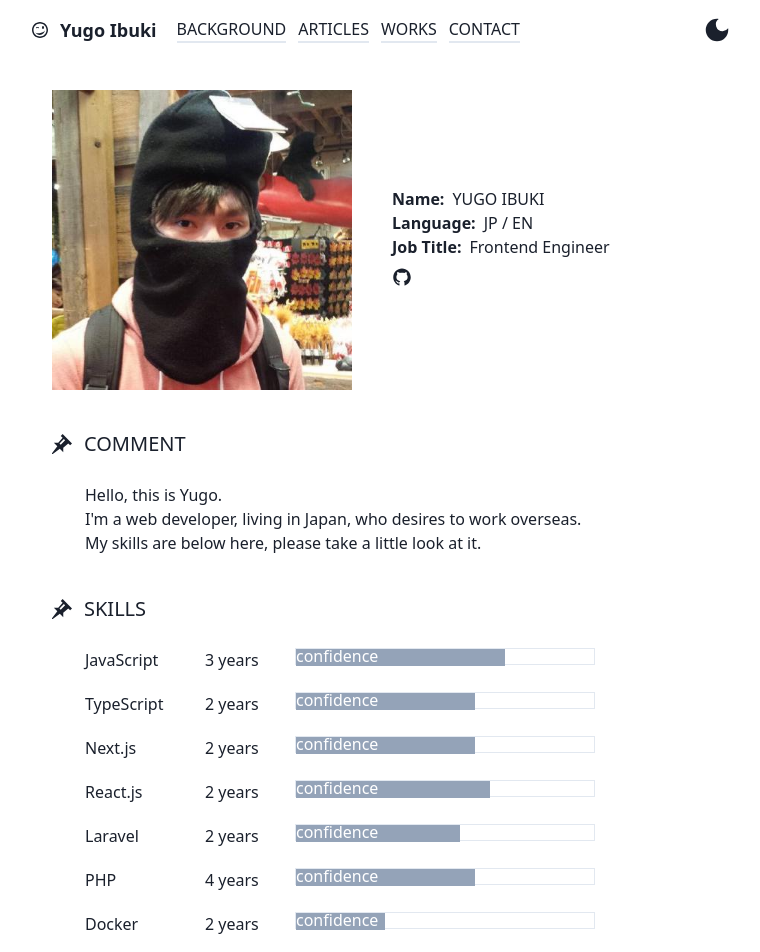
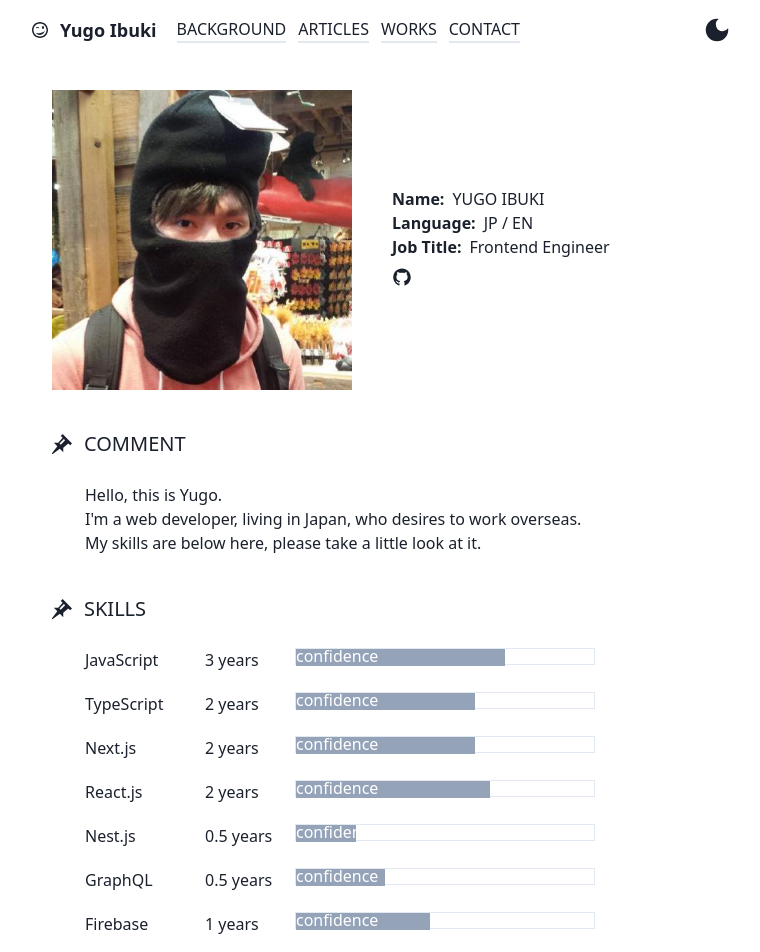
Before and after one commit to yugo-ibuki/portfolio, a Next.js app: page / in a window 1280 px wide. Shown: the top 952 px of the page, without its empty margins (258-1018 px from the left). Built offline with nearby package versions, Linux system fonts and the light colour scheme.

Commit message:
skillsに追加

```diff
--- a/src/components/List/Skill.tsx
+++ b/src/components/List/Skill.tsx
@@ -24,6 +24,21 @@ const skills: {
     name: 'React.js',
     terms: 2,
     level: 65,
+  },
+  {
+    name: 'Nest.js',
+    terms: 0.5,
+    level: 20,
+  },
+  {
+    name: 'GraphQL',
+    terms: 0.5,
+    level: 30,
+  },
+  {
+    name: 'Firebase',
+    terms: 1,
+    level: 45,
   },
   {
     name: 'Laravel',
```
